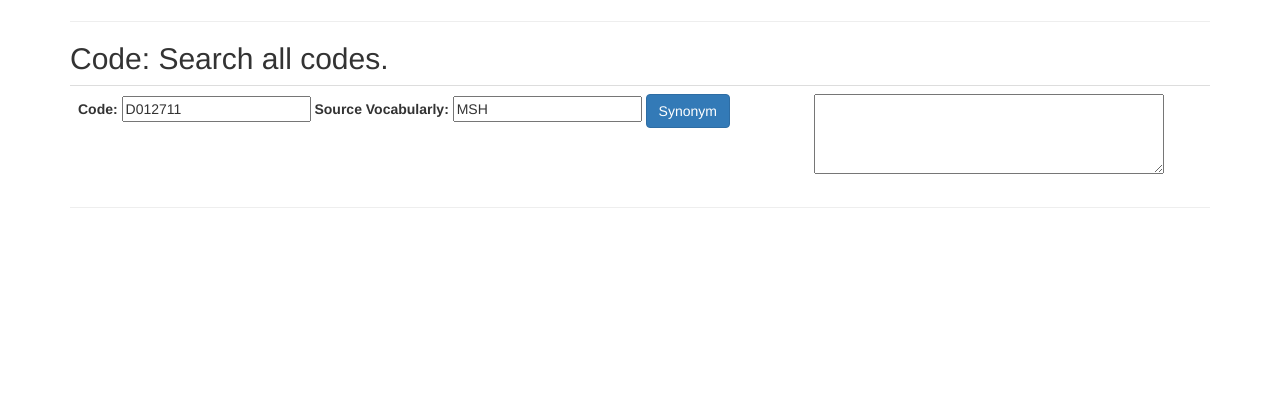
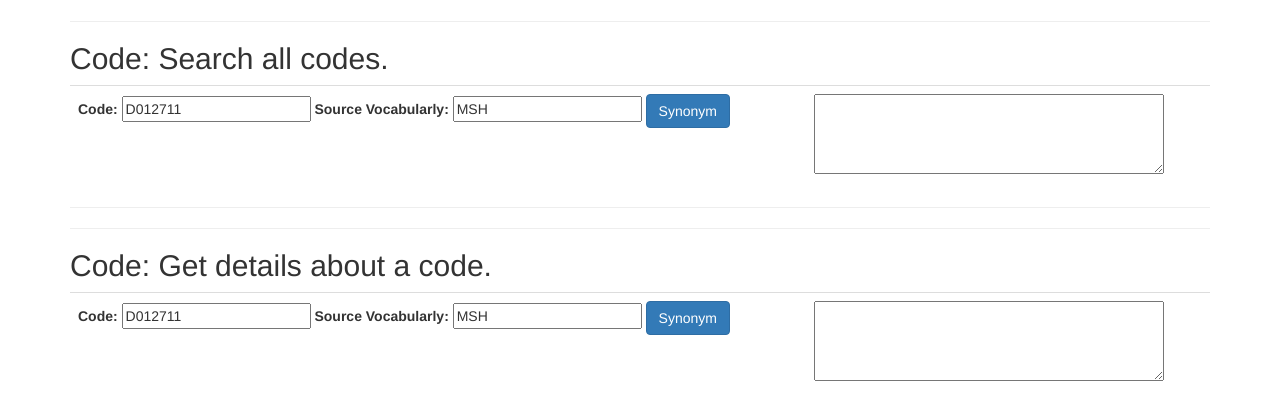
Before and after one commit to chintanop/health-vocabulary-rest-api, a Django app: page /demo in a window 1280 px wide. Shown: the part 1625-2039 px from the top of the page. Before the commit the page ends 1833 px from the top, so only its background shows below. Run offline with Django 3.2, Linux system fonts and the light colour scheme; some libraries are stand-ins or nearby versions.

Commit message:
code update

```diff
--- a/umls/templates/demo.html
+++ b/umls/templates/demo.html
@@ -70,6 +70,13 @@
             $("#codes").submit(function(){
                 $.get("/codes?code=" + $("#code").val() + "&sab=" + $("#code_sab").val(), function (response) {
                     $("#code_results").val(response);
+                });
+                return false;
+            });
+
+            $("#codes_detail").submit(function(){
+                $.get("/codes/" + $("#detail_code").val() + "/sab/" + $("#detail_code_sab").val(), function (response) {
+                    $("#detail_code_results").val(response);
                 });
                 return false;
             });
@@ -284,6 +291,28 @@
     </table>
     <hr>
 
+    <hr>
+
+    <h2>Code: Get details about a code.</h2>
+
+    <table class="table">
+        <tr>
+            <td>
+        <form method="GET" action="" id="codes_detail">
+            <label>Code:</label>
+            <input type="text" id="detail_code" name="detail_code" placeholder="D012711" value="D012711">
+            <label>Source Vocabularly:</label>
+            <input type="text" id="detail_code_sab" name="detail_code_sab" placeholder="Source Vocabularly" value="MSH">
+            <input type="submit" value="Synonym" class="btn btn-primary"/>
+        </form>
+            </td>
+            <td>
+                <textarea id="detail_code_results" style="width:350px;height:80px">
+                </textarea>
+            </td>
+        </tr>
+    </table>
+
     </div>
 </body>
 </html>
--- a/vocabintf/urls.py
+++ b/vocabintf/urls.py
@@ -32,5 +32,8 @@ urlpatterns = patterns('',
     #Codes Resource View
     url(r'^codes$', 'umls.views.code_res_view'),
 
+    #Codes Resource View
+    url(r'^codes/(?P<code>.+)/sab/(?P<sab>.+)/$', 'umls.views.code_det_view'),
+
     url(r'^demo', TemplateView.as_view(template_name="demo.html")),
 )
```
Also changed, not shown: umls/resources.py (+16 -0 lines), umls/views.py (+22 -0 lines).
